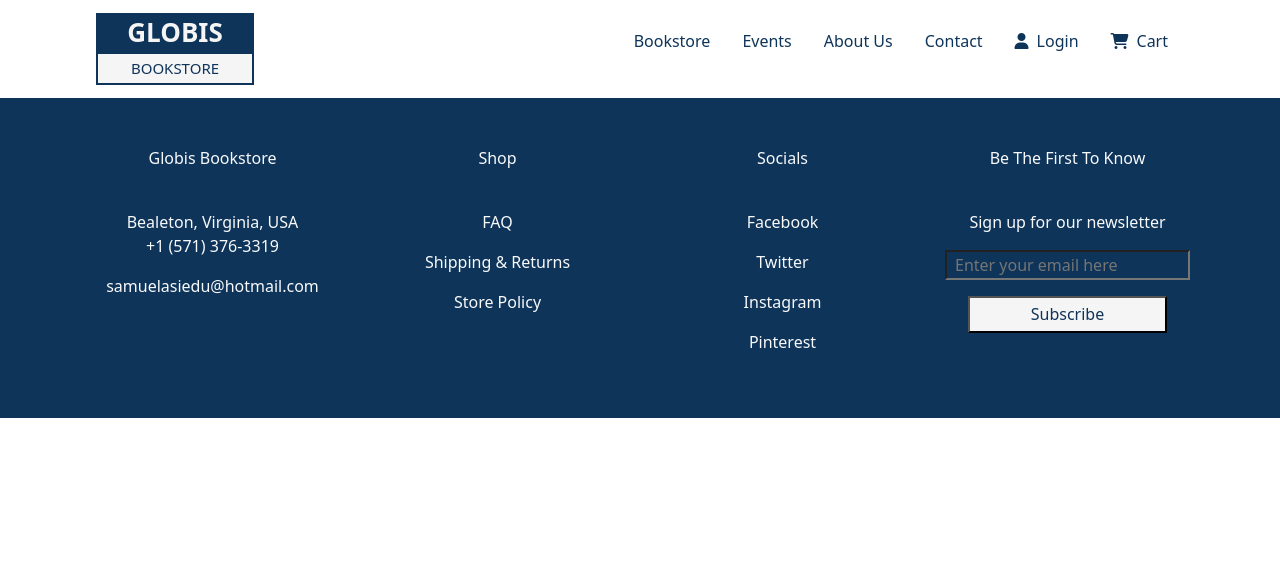
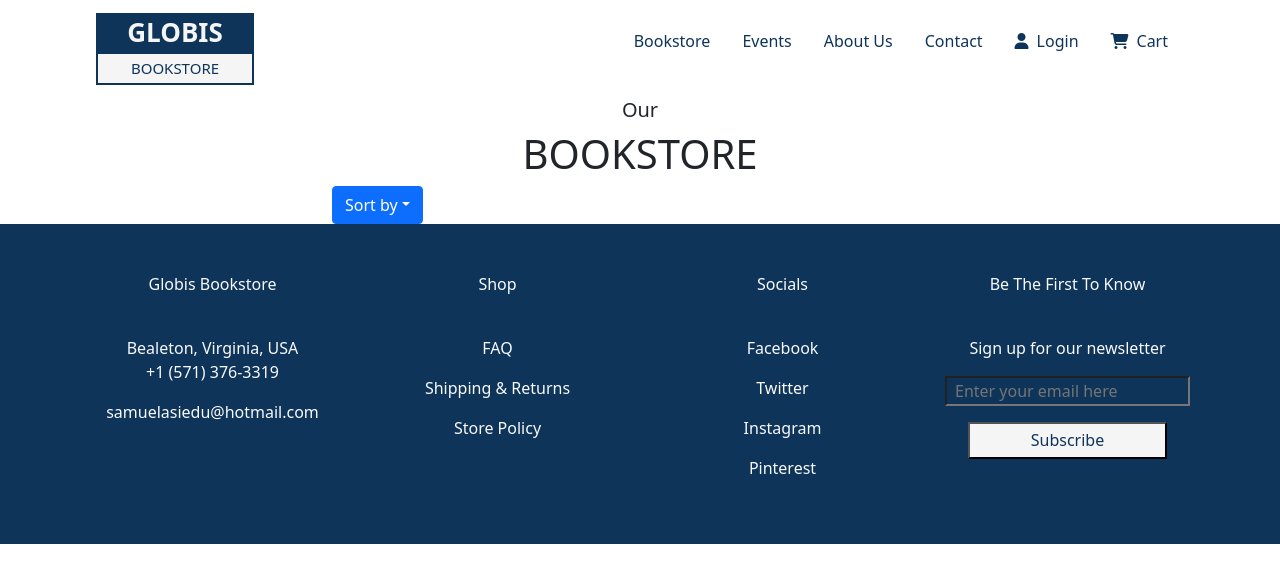
Before and after one commit to progressitech/globis-bookstore, a React (Create React App) app in the folder frontend/: page /bookstore in a window 1280 px wide. Shown: the top 582 px of the page. Built offline with nearby package versions, Linux system fonts and the light colour scheme.

Commit message:
adding dropdown menu and layout for Bookstore page

```diff
--- a/frontend/src/ui/App.css
+++ b/frontend/src/ui/App.css
@@ -12,6 +12,7 @@
 }
 
 /* Navigation Bar */
+
 .website-icon-upper {
   background-color: var(--primary-color);
   color: var(--secondary-color);
@@ -70,6 +71,10 @@
   }
 
 /* Homepage */
+
+.container-1 {
+    max-width: 30rem;
+}
 
 .container-1-image {
   background: url(https://placehold.jp/1860x500.png) no-repeat center center;
--- a/frontend/src/ui/Bookstore.js
+++ b/frontend/src/ui/Bookstore.js
@@ -1,11 +1,34 @@
 import React from "react";
-import { Col, Container, Row } from "react-bootstrap";
+import { Col, Container, DropdownButton, Dropdown, Row } from "react-bootstrap";
 import { Books } from "./Books";
 
 export function Bookstore() {
   return (
     <>
-
+      <Container fluid className="text-center">
+        <Row>
+          <h5>Our</h5>
+          <h1>BOOKSTORE</h1>
+        </Row>
+      </Container>
+      <Container fluid>
+        <Row>
+          <Col md={3}></Col>
+          <Col md={9} className="mr-auto">
+            <DropdownButton
+            id="dropdown-basic-button"
+            title="Sort by"
+            className="">
+              <Dropdown.ItemText>Sort by</Dropdown.ItemText>
+              <Dropdown.Item href="#/action-1">Newest</Dropdown.Item>
+              <Dropdown.Item href="#/action-2">Price (low to high)</Dropdown.Item>
+              <Dropdown.Item href="#/action-3">Price (high to low)</Dropdown.Item>
+              <Dropdown.Item href="#/action-3">Name A-Z</Dropdown.Item>
+              <Dropdown.Item href="#/action-3">Name Z-A</Dropdown.Item>
+            </DropdownButton>
+          </Col>
+        </Row>
+      </Container>
     </>
   );
 }
--- a/frontend/src/ui/Home.js
+++ b/frontend/src/ui/Home.js
@@ -23,7 +23,7 @@ export function Home() {
       >
         <Row>
           <h1>BEST SELLERS</h1>
-         <hr />
+          <hr />
         </Row>
         <Row>
           <Books />
```
